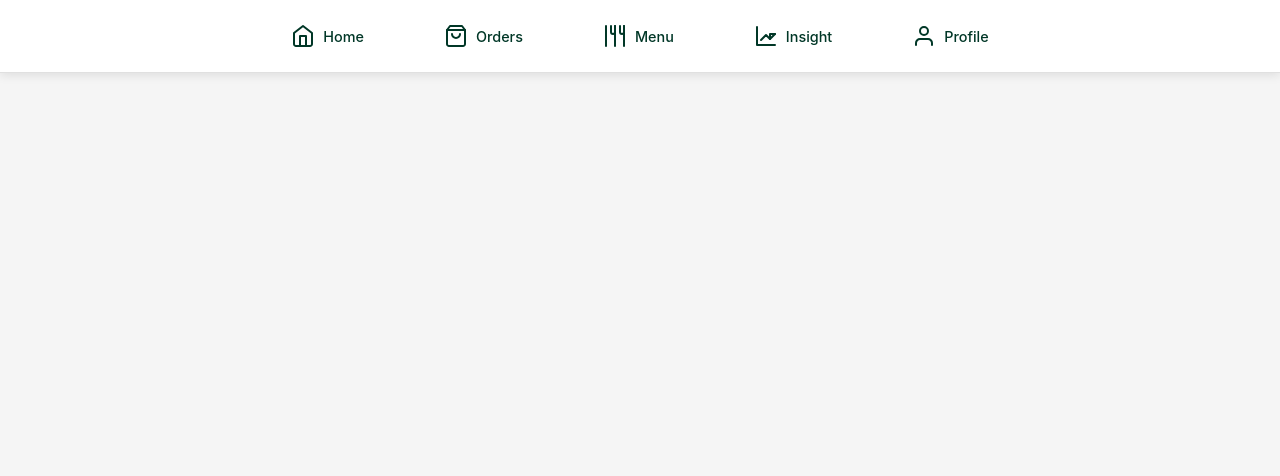
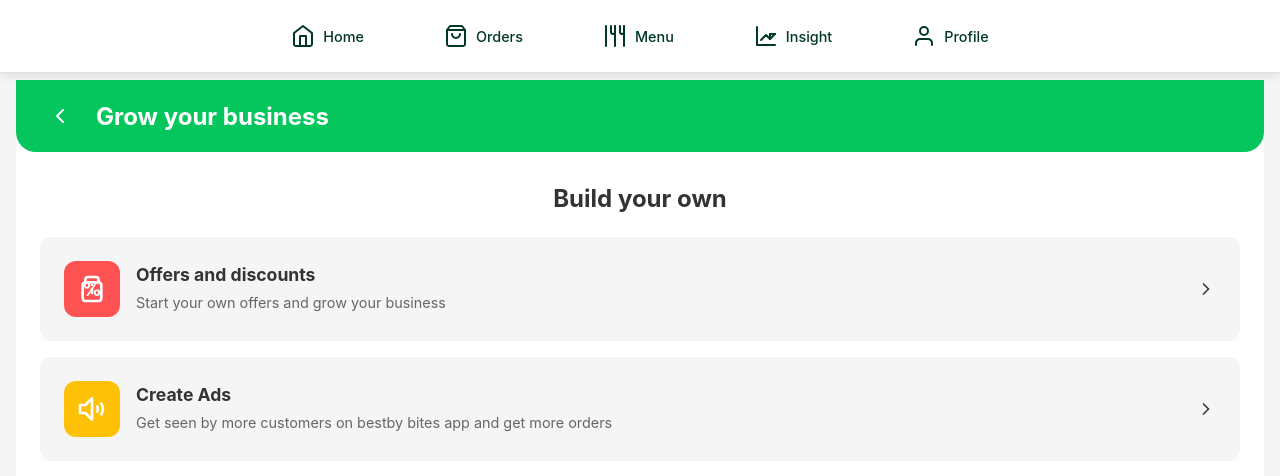
Before and after one commit to Arshhasan/MerchantWebAppFrontend, a React (Vite) app: page /growth in a window 1280 px wide. Shown: the top 476 px of the page. Built offline with nearby package versions, Linux system fonts and the light colour scheme; sample sign-in values are in the browser's storage.

Commit message:
ui chnages

```diff
--- a/src/App.jsx
+++ b/src/App.jsx
@@ -8,6 +8,7 @@ import StoreSignup from './pages/Auth/StoreSignup';
 import Dashboard from './pages/Dashboard/Dashboard';
 import CreateSurpriseBag from './pages/CreateSurpriseBag/CreateSurpriseBag';
 import Orders from './pages/Orders/Orders';
+import Growth from './pages/Growth/Growth';
 import Offers from './pages/Growth/Offers';
 import Ads from './pages/Growth/Ads';
 import Performance from './pages/Performance/Performance';
@@ -78,6 +79,7 @@ function App() {
                   <Route path="/dashboard" element={<Dashboard />} />
                   <Route path="/create-bag" element={<CreateSurpriseBag />} />
                   <Route path="/orders" element={<Orders />} />
+                  <Route path="/growth" element={<Growth />} />
                   <Route path="/offers" element={<Offers />} />
                   <Route path="/ads" element={<Ads />} />
                   <Route path="/performance" element={<Performance />} />
--- a/src/pages/Dashboard/Dashboard.jsx
+++ b/src/pages/Dashboard/Dashboard.jsx
@@ -35,7 +35,7 @@ const Dashboard = () => {
           </svg>
           <span>Create Surprise Bag</span>
         </Link>
-        <Link to="/offers" className="action-btn">
+        <Link to="/growth" className="action-btn">
           <svg width="24" height="24" viewBox="0 0 24 24" fill="none" xmlns="http://www.w3.org/2000/svg">
             <path d="M3 3V21H21" stroke="currentColor" strokeWidth="2" strokeLinecap="round" strokeLinejoin="round"/>
             <path d="M7 16L12 11L16 15L21 10" stroke="currentColor" strokeWidth="2" strokeLinecap="round" strokeLinejoin="round"/>
--- a/src/pages/Growth/Ads.jsx
+++ b/src/pages/Growth/Ads.jsx
@@ -1,8 +1,10 @@
 import { useState } from 'react';
+import { useNavigate } from 'react-router-dom';
 import { categories } from '../../data/mockData';
 import './Growth.css';
 
 const Ads = () => {
+  const navigate = useNavigate();
   const [ads, setAds] = useState([]);
   const [formData, setFormData] = useState({
     budget: '',
@@ -39,7 +41,14 @@ const Ads = () => {
   return (
     <div className="ads-page">
       <div className="page-header">
-        <h1>Ads</h1>
+        <div className="header-left">
+          <button className="back-button" onClick={() => navigate('/growth')}>
+            <svg width="24" height="24" viewBox="0 0 24 24" fill="none" xmlns="http://www.w3.org/2000/svg">
+              <path d="M15 18L9 12L15 6" stroke="currentColor" strokeWidth="2" strokeLinecap="round" strokeLinejoin="round"/>
+            </svg>
+          </button>
+          <h1>Ads</h1>
+        </div>
         <button onClick={() => setShowForm(!showForm)} className="btn btn-primary">
           {showForm ? 'Cancel' : 'Run Ad'}
         </button>
--- a/src/pages/Growth/Growth.css
+++ b/src/pages/Growth/Growth.css
@@ -1,6 +1,184 @@
+.growth-page {
+  width: 100%;
+  min-height: 100vh;
+  background: white;
+}
+
+.growth-header {
+  background: var(--primary-green);
+  padding: 1rem 1.5rem;
+  display: flex;
+  align-items: center;
+  gap: 1rem;
+  border-radius: 0 0 20px 20px;
+  margin-bottom: 2rem;
+}
+
+.back-button {
+  background: none;
+  border: none;
+  padding: 0.5rem;
+  cursor: pointer;
+  display: flex;
+  align-items: center;
+  justify-content: center;
+  color: white;
+  transition: opacity 0.3s;
+}
+
+.back-button:hover {
+  opacity: 0.8;
+}
+
+.back-button svg {
+  stroke: currentColor;
+}
+
+.growth-header h1 {
+  margin: 0;
+  font-size: 1.5rem;
+  font-weight: 700;
+  color: white;
+}
+
+.growth-content {
+  padding: 0 1.5rem;
+}
+
+.section-title {
+  font-size: 1.5rem;
+  font-weight: 700;
+  color: var(--text-dark);
+  margin-bottom: 1.5rem;
+}
+
+.growth-cards {
+  display: flex;
+  flex-direction: column;
+  gap: 1rem;
+}
+
+.growth-card {
+  display: flex;
+  align-items: center;
+  gap: 1rem;
+  padding: 1.5rem;
+  background: #f5f5f5;
+  border-radius: 12px;
+  cursor: pointer;
+  transition: all 0.3s;
+}
+
+.growth-card:hover {
+  background: #e9ecef;
+  transform: translateY(-2px);
+  box-shadow: 0 4px 12px rgba(0, 0, 0, 0.1);
+}
+
+.growth-card-icon {
+  width: 56px;
+  height: 56px;
+  border-radius: 12px;
+  display: flex;
+  align-items: center;
+  justify-content: center;
+  position: relative;
+  flex-shrink: 0;
+}
+
+.offers-icon {
+  background: #FF5252;
+  color: white;
+}
+
+.ads-icon {
+  background: #FFC107;
+  color: white;
+}
+
+.growth-card-icon svg {
+  stroke: currentColor;
+  fill: none;
+}
+
+.percentage-symbol {
+  position: absolute;
+  top: 50%;
+  left: 50%;
+  transform: translate(-50%, -50%);
+  font-size: 1.2rem;
+  font-weight: 700;
+  color: white;
+}
+
+.growth-card-content {
+  flex: 1;
+}
+
+.growth-card-content h3 {
+  margin: 0 0 0.5rem 0;
+  font-size: 1.1rem;
+  font-weight: 700;
+  color: var(--text-dark);
+}
+
+.growth-card-content p {
+  margin: 0;
+  font-size: 0.9rem;
+  color: var(--text-light);
+  line-height: 1.4;
+}
+
+.arrow-icon {
+  stroke: var(--text-dark);
+  flex-shrink: 0;
+}
+
 .offers-page,
 .ads-page {
   width: 100%;
+}
+
+.page-header {
+  display: flex;
+  justify-content: space-between;
+  align-items: center;
+  margin-bottom: 2rem;
+  flex-wrap: wrap;
+  gap: 1rem;
+}
+
+.header-left {
+  display: flex;
+  align-items: center;
+  gap: 1rem;
+}
+
+.page-header .back-button {
+  background: none;
+  border: none;
+  padding: 0.5rem;
+  cursor: pointer;
+  display: flex;
+  align-items: center;
+  justify-content: center;
+  color: var(--text-dark);
+  transition: opacity 0.3s;
+}
+
+.page-header .back-button:hover {
+  opacity: 0.7;
+}
+
+.page-header .back-button svg {
+  stroke: currentColor;
+}
+
+.page-header h1 {
+  margin: 0;
+  font-size: 2rem;
+  color: var(--text-dark);
+  font-weight: 600;
 }
 
 .offers-list,
--- /dev/null
+++ b/src/pages/Growth/Growth.jsx
@@ -0,0 +1,63 @@
+import { useNavigate } from 'react-router-dom';
+import './Growth.css';
+
+const Growth = () => {
+  const navigate = useNavigate();
+
+  return (
+    <div className="growth-page">
+      <div className="growth-header">
+        <button className="back-button" onClick={() => navigate(-1)}>
+          <svg width="24" height="24" viewBox="0 0 24 24" fill="none" xmlns="http://www.w3.org/2000/svg">
+            <path d="M15 18L9 12L15 6" stroke="currentColor" strokeWidth="2" strokeLinecap="round" strokeLinejoin="round"/>
+          </svg>
+        </button>
+        <h1>Grow your business</h1>
+      </div>
+
+      <div className="growth-content">
+        <h2 className="section-title">Build your own</h2>
+
+        <div className="growth-cards">
+          <div className="growth-card" onClick={() => navigate('/offers')}>
+            <div className="growth-card-icon offers-icon">
+              <svg width="32" height="32" viewBox="0 0 24 24" fill="none" xmlns="http://www.w3.org/2000/svg">
+                <path d="M7 7H17C17.5304 7 18.0391 7.21071 18.4142 7.58579C18.7893 7.96086 19 8.46957 19 9V19C19 19.5304 18.7893 20.0391 18.4142 20.4142C18.0391 20.7893 17.5304 21 17 21H7C6.46957 21 5.96086 20.7893 5.58579 20.4142C5.21071 20.0391 5 19.5304 5 19V9C5 8.46957 5.21071 7.96086 5.58579 7.58579C5.96086 7.21071 6.46957 7 7 7Z" stroke="currentColor" strokeWidth="2" strokeLinecap="round" strokeLinejoin="round"/>
+                <path d="M7 7V5C7 4.46957 7.21071 3.96086 7.58579 3.58579C7.96086 3.21071 8.46957 3 9 3H15C15.5304 3 16.0391 3.21071 16.4142 3.58579C16.7893 3.96086 17 4.46957 17 5V7" stroke="currentColor" strokeWidth="2" strokeLinecap="round" strokeLinejoin="round"/>
+                <path d="M12 15V12" stroke="currentColor" strokeWidth="2" strokeLinecap="round" strokeLinejoin="round"/>
+                <path d="M12 9V9.01" stroke="currentColor" strokeWidth="2" strokeLinecap="round" strokeLinejoin="round"/>
+              </svg>
+              <span className="percentage-symbol">%</span>
+            </div>
+            <div className="growth-card-content">
+              <h3>Offers and discounts</h3>
+              <p>Start your own offers and grow your business</p>
+            </div>
+            <svg width="20" height="20" viewBox="0 0 24 24" fill="none" xmlns="http://www.w3.org/2000/svg" className="arrow-icon">
+              <path d="M9 18L15 12L9 6" stroke="currentColor" strokeWidth="2" strokeLinecap="round" strokeLinejoin="round"/>
+            </svg>
+          </div>
+
+          <div className="growth-card" onClick={() => navigate('/ads')}>
+            <div className="growth-card-icon ads-icon">
+              <svg width="32" height="32" viewBox="0 0 24 24" fill="none" xmlns="http://www.w3.org/2000/svg">
+                <path d="M3 9V15H7L12 20V4L7 9H3Z" stroke="currentColor" strokeWidth="2" strokeLinecap="round" strokeLinejoin="round"/>
+                <path d="M16 10C16.5 11.5 16.5 12.5 16 14" stroke="currentColor" strokeWidth="2" strokeLinecap="round" strokeLinejoin="round"/>
+                <path d="M19 8C20.5 10.5 20.5 13.5 19 16" stroke="currentColor" strokeWidth="2" strokeLinecap="round" strokeLinejoin="round"/>
+              </svg>
+            </div>
+            <div className="growth-card-content">
+              <h3>Create Ads</h3>
+              <p>Get seen by more customers on bestby bites app and get more orders</p>
+            </div>
+            <svg width="20" height="20" viewBox="0 0 24 24" fill="none" xmlns="http://www.w3.org/2000/svg" className="arrow-icon">
+              <path d="M9 18L15 12L9 6" stroke="currentColor" strokeWidth="2" strokeLinecap="round" strokeLinejoin="round"/>
+            </svg>
+          </div>
+        </div>
+      </div>
+    </div>
+  );
+};
+
+export default Growth;
--- a/src/pages/Growth/Offers.jsx
+++ b/src/pages/Growth/Offers.jsx
@@ -1,7 +1,9 @@
 import { useState } from 'react';
+import { useNavigate } from 'react-router-dom';
 import './Growth.css';
 
 const Offers = () => {
+  const navigate = useNavigate();
   const [offers, setOffers] = useState([]);
   const [formData, setFormData] = useState({
     discountPercentage: '',
@@ -37,7 +39,14 @@ const Offers = () => {
   return (
     <div className="offers-page">
       <div className="page-header">
-        <h1>Offers</h1>
+        <div className="header-left">
+          <button className="back-button" onClick={() => navigate('/growth')}>
+            <svg width="24" height="24" viewBox="0 0 24 24" fill="none" xmlns="http://www.w3.org/2000/svg">
+              <path d="M15 18L9 12L15 6" stroke="currentColor" strokeWidth="2" strokeLinecap="round" strokeLinejoin="round"/>
+            </svg>
+          </button>
+          <h1>Offers</h1>
+        </div>
         <button onClick={() => setShowForm(!showForm)} className="btn btn-primary">
           {showForm ? 'Cancel' : 'Create Offer'}
         </button>
```
